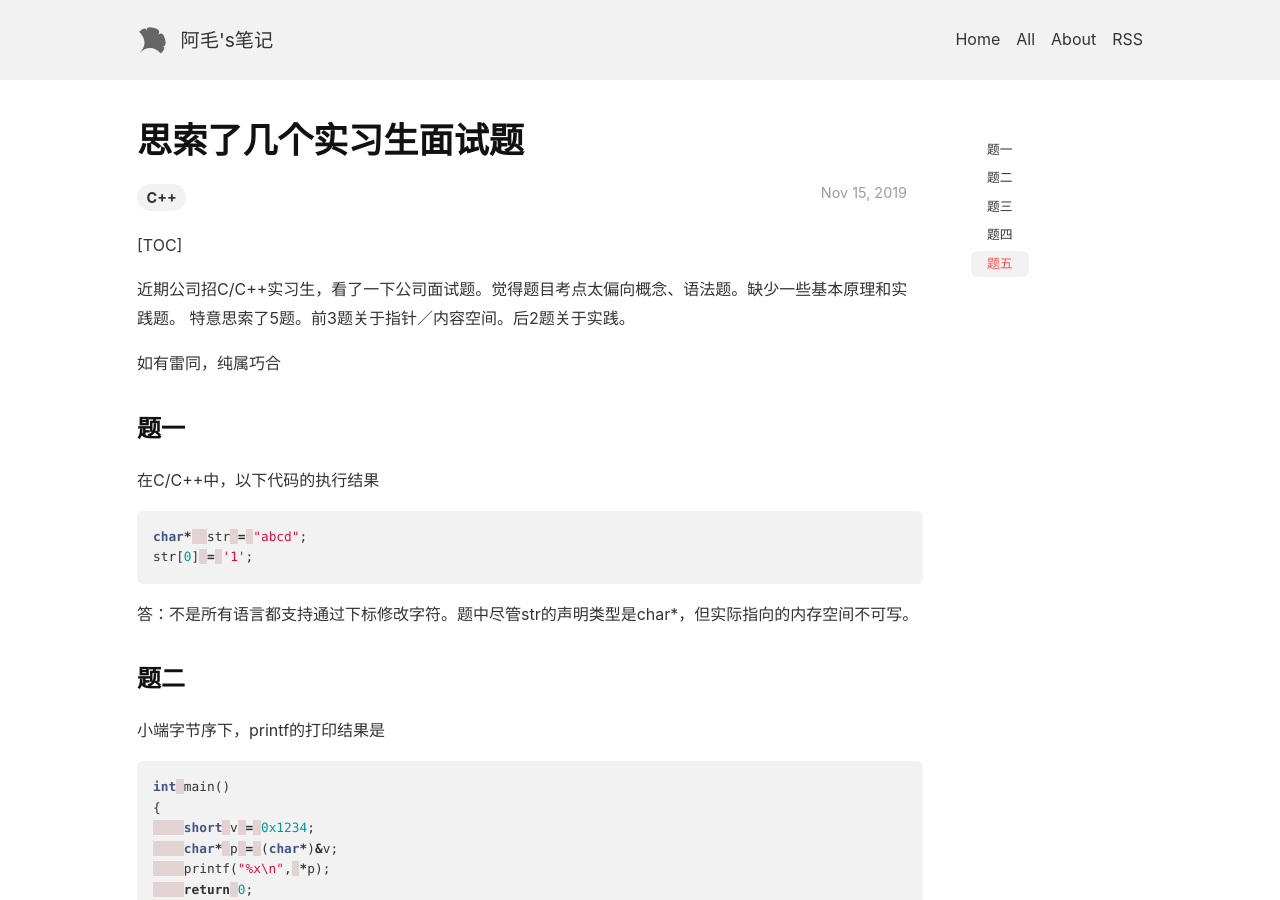
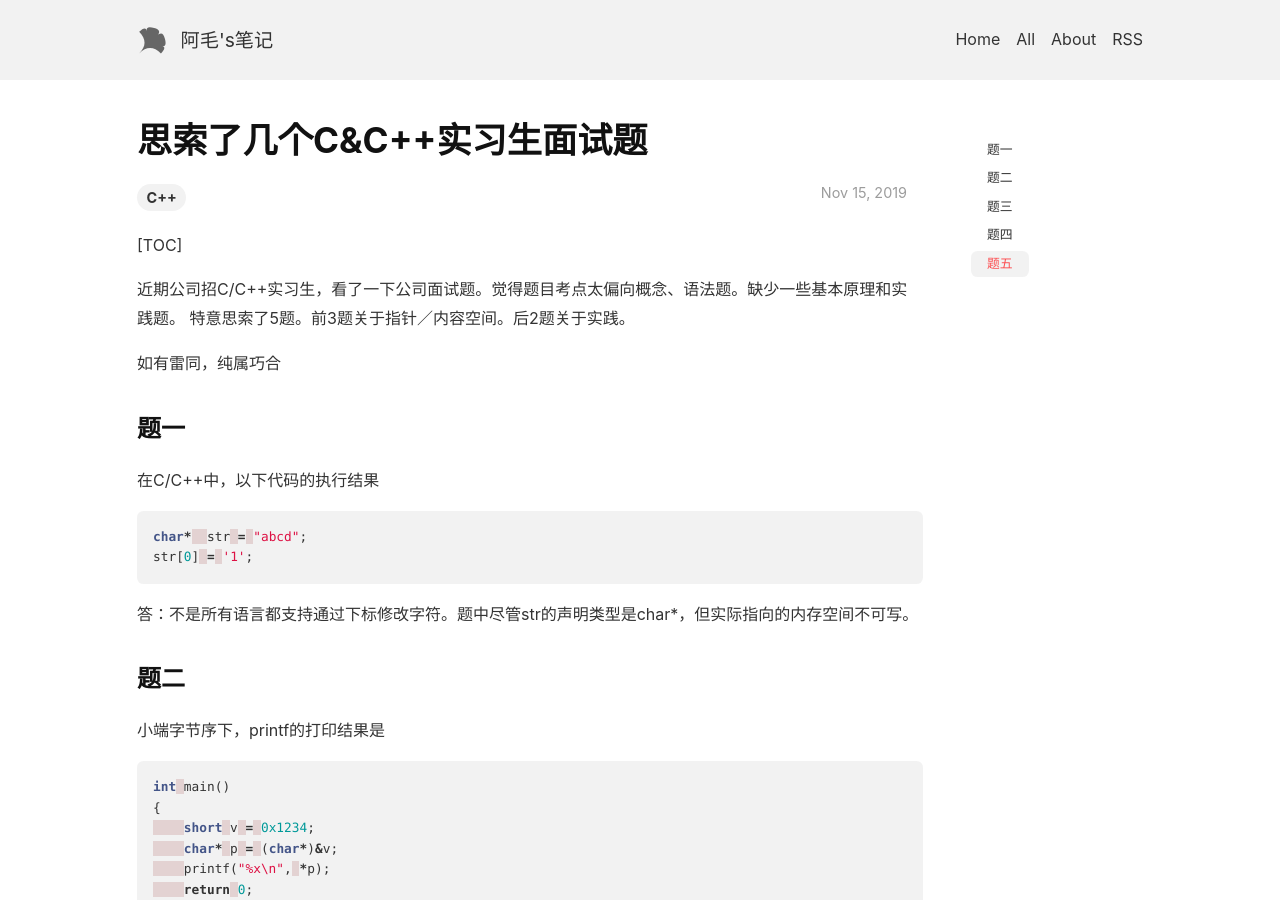
Before and after one commit to lizijie/lizijie.github.io, a Jekyll site: the page built from _posts/2019-11-15-思索了几个C&C++实习生面试题.md, in a window 1280 px wide and 900 px high. Built offline with Jekyll 4.4.1, drawn with Linux system fonts in a browser that asks for light colours; nearby versions of some CDN libraries; comment, search, counter and statistics services are not loaded.

```diff
--- a/_posts/2019-11-15-思索了几个实习生面试题.md
+++ b/_posts/2019-11-15-思索了几个C&C++实习生面试题.md
@@ -1,6 +1,6 @@
 ---
 layout: post
-title: 思索了几个实习生面试题
+title: 思索了几个C&C++实习生面试题
 key: 201911151828
 tags: C++
 ---
```
